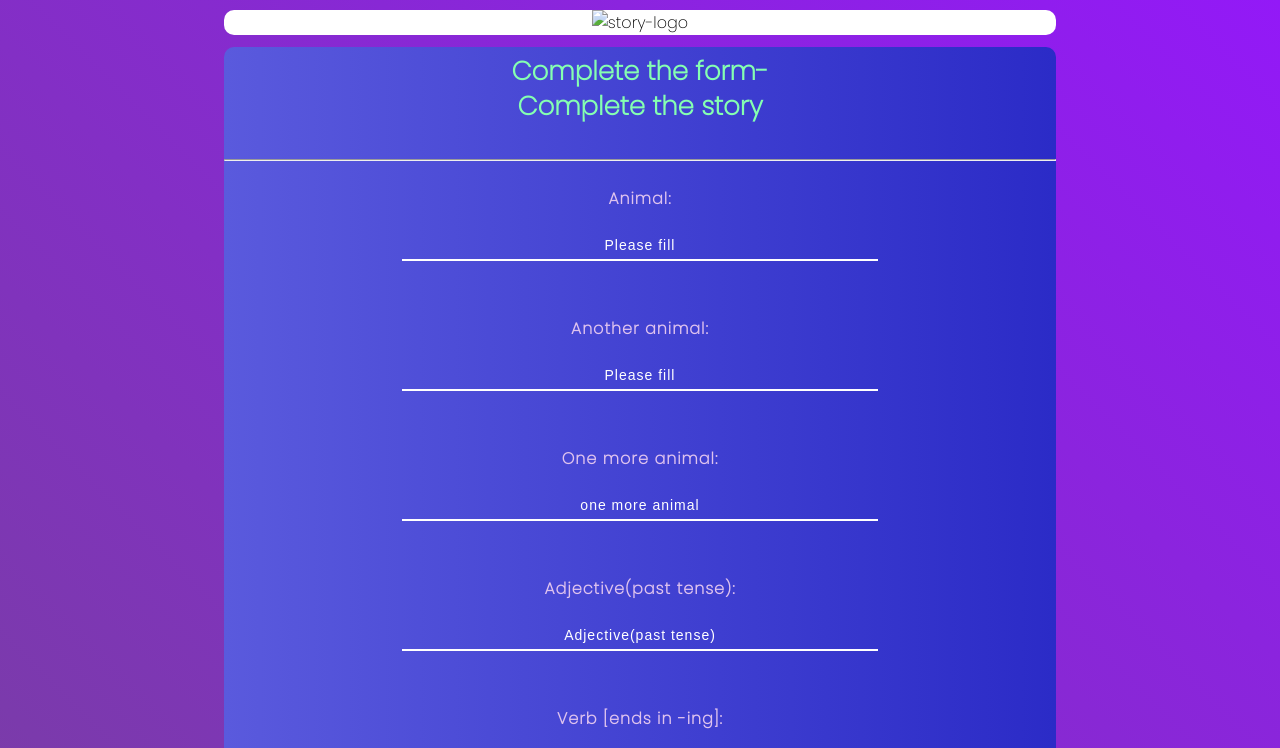
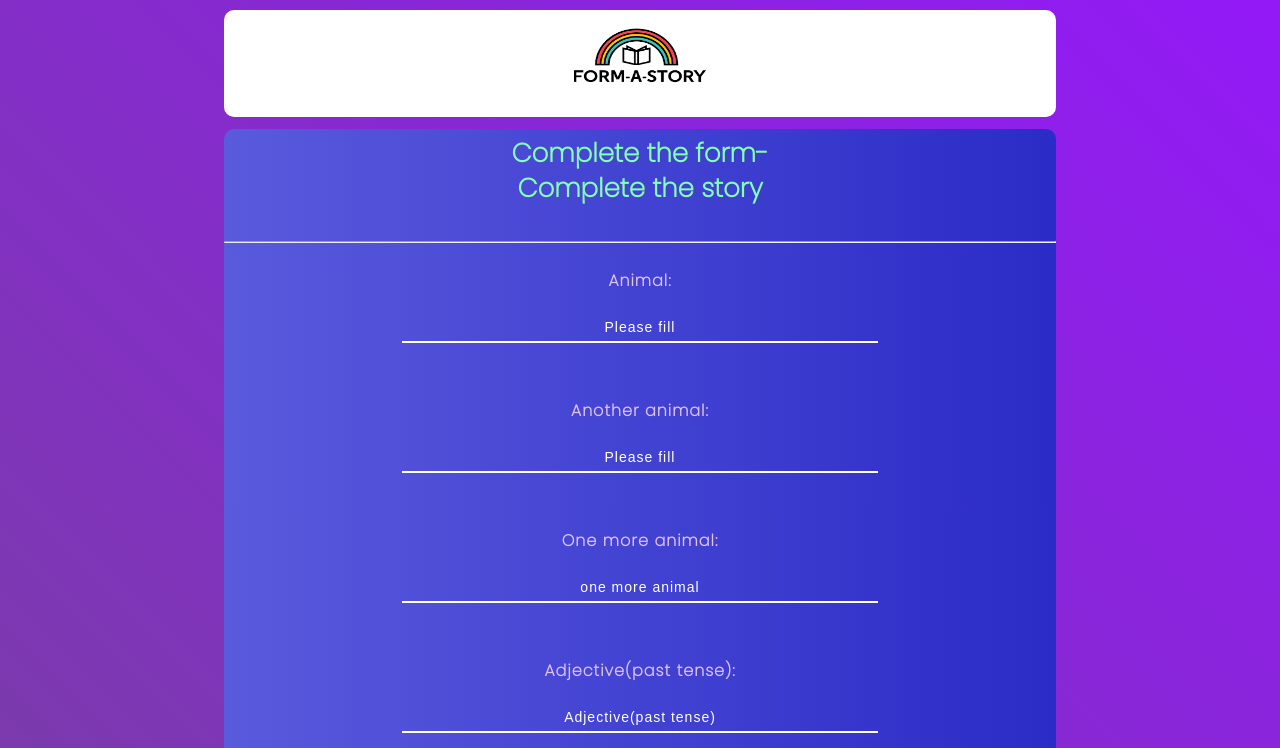
Before and after one commit to Developer-FK/Story, a plain HTML site: page index.html in a window 1280 px wide. Shown: the top 748 px of the page. Drawn offline with nearby package versions, Linux system fonts and the light colour scheme; a web font is replaced by a local one.

Commit message:
Update index.html

```diff
--- a/index.html
+++ b/index.html
@@ -18,7 +18,7 @@
     <header>
 
         <div align= "center" class="top-img">
-            <img src="./images/story.png" alt="story-logo" width="160" height="100">
+            <img src="story.png" alt="story-logo" width="160" height="100">
 
         </div>
 
```
